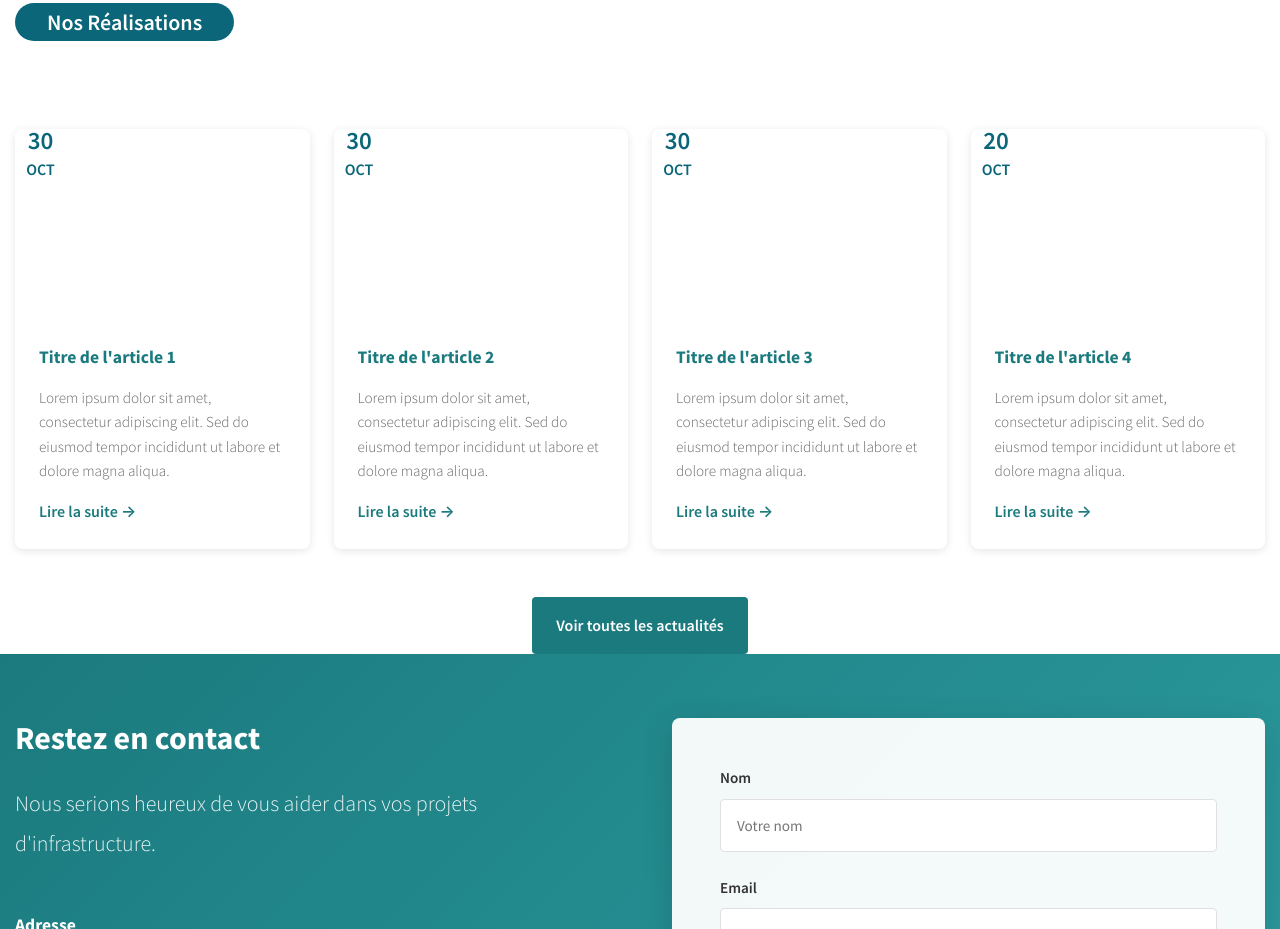
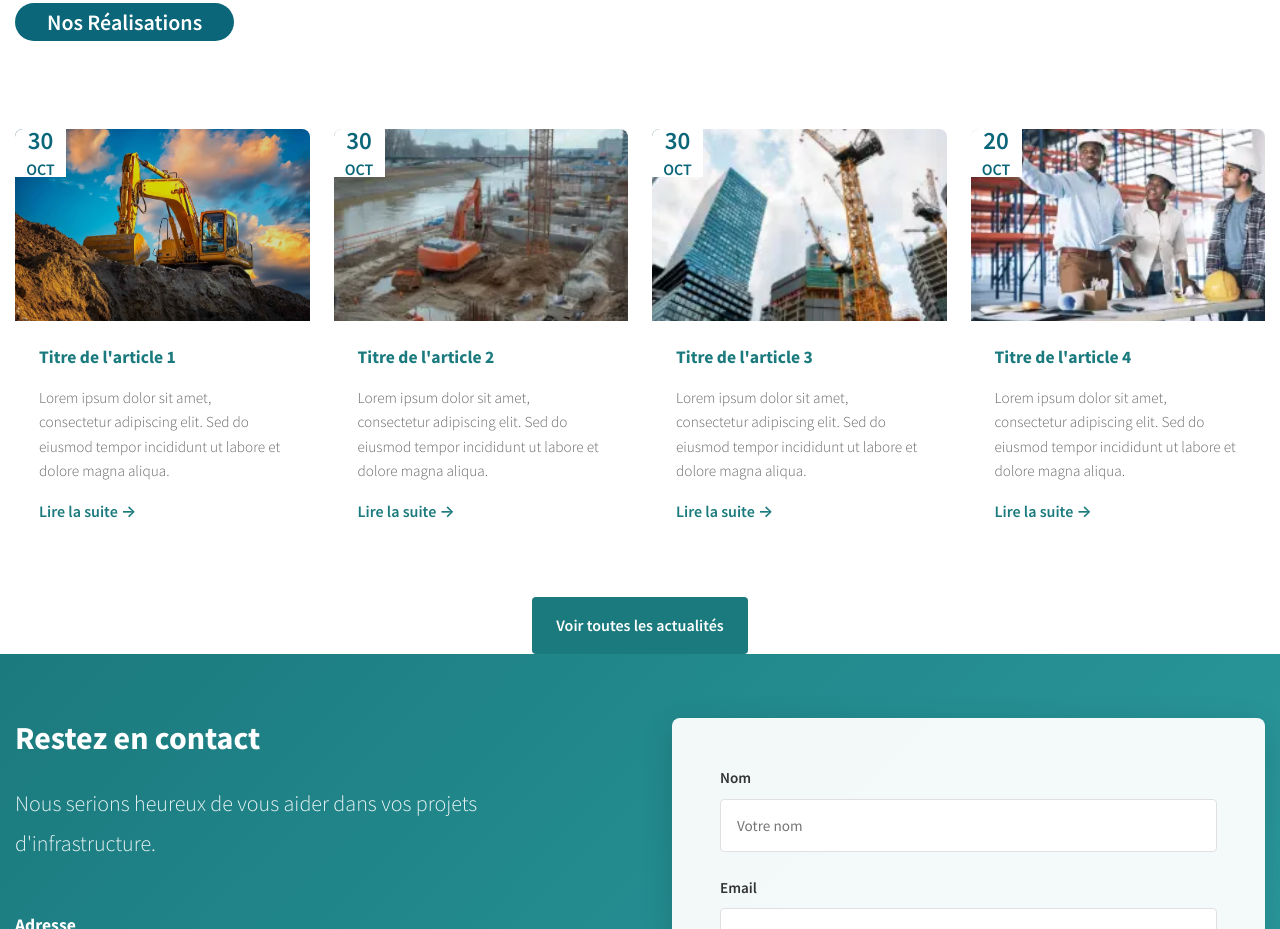
Before and after one commit to jhouedanou/aridge, a Nuxt app: page / in a window 1280 px wide. Shown: the part 4920-5849 px from the top of the page. Built offline with nearby package versions, Linux system fonts and the light colour scheme.

Commit message:
Mise à jour des images des articles en format WEBP et amélioration de la traduction pour la page en construction

```diff
--- a/components/NewsSection.vue
+++ b/components/NewsSection.vue
@@ -31,48 +31,54 @@
 </template>
 
 <script setup lang="ts">
+import { computed } from 'vue'
+
 interface NewsItem {
   id: number
   title: string
   excerpt: string
   image: string
   date: string
+  month: string
 }
 
-const newsList: NewsItem[] = [
+// Articles depuis le JSON
+const articlesData = [
   {
     id: 1,
     title: 'Titre de l\'article 1',
     excerpt: 'Lorem ipsum dolor sit amet, consectetur adipiscing elit. Sed do eiusmod tempor incididunt ut labore et dolore magna aliqua.',
-    image: '/news-1.jpg',
+    image: '/news/01.webp',
     date: '30',
-    month:'Oct'
+    month: 'Oct'
   },
   {
     id: 2,
     title: 'Titre de l\'article 2',
     excerpt: 'Lorem ipsum dolor sit amet, consectetur adipiscing elit. Sed do eiusmod tempor incididunt ut labore et dolore magna aliqua.',
-    image: '/news-2.jpg',
+    image: '/news/02.webp',
     date: '30',
-    month:'Oct'
+    month: 'Oct'
   },
   {
     id: 3,
     title: 'Titre de l\'article 3',
     excerpt: 'Lorem ipsum dolor sit amet, consectetur adipiscing elit. Sed do eiusmod tempor incididunt ut labore et dolore magna aliqua.',
-    image: '/news-3.jpg',
+    image: '/news/03.webp',
     date: '30',
-    month:'Oct'
+    month: 'Oct'
   },
   {
     id: 4,
     title: 'Titre de l\'article 4',
     excerpt: 'Lorem ipsum dolor sit amet, consectetur adipiscing elit. Sed do eiusmod tempor incididunt ut labore et dolore magna aliqua.',
-    image: '/news-4.jpg',
+    image: '/news/04.webp',
     date: '20',
-    month:'Oct'
+    month: 'Oct'
   }
 ]
+
+const newsList = computed<NewsItem[]>(() => articlesData)
 </script>
 
 <style scoped>
@@ -117,7 +123,6 @@ const newsList: NewsItem[] = [
   background: white;
   border-radius: 8px;
   overflow: hidden;
-  box-shadow: 0 2px 8px rgba(0, 0, 0, 0.1);
   transition: all var(--transition-speed);
   display: flex;
   flex-direction: column;
@@ -125,7 +130,6 @@ const newsList: NewsItem[] = [
 
 .news-card:hover {
   transform: translateY(-8px);
-  box-shadow: 0 12px 32px rgba(27, 122, 126, 0.15);
 }
 
 .news-image {
--- a/composables/useTranslation.ts
+++ b/composables/useTranslation.ts
@@ -1,12 +1,22 @@
-import fr from '~/locales/fr.json'
-
-type DeepPartial<T> = T extends object ? {
-  [P in keyof T]?: DeepPartial<T[P]>
-} : T
-
 export const useTranslation = (locale: string = 'fr') => {
   const messages: Record<string, any> = {
-    fr
+    fr: {
+      "hero": {
+        "title": "Construction et financement d'infrastructures",
+        "cta": "En savoir plus"
+      },
+      "underConstruction": {
+        "title": "Page en construction",
+        "subtitle": "Nous travaillons dur pour préparer cette section. Elle sera bientôt disponible !",
+        "features": [
+          "Contenu riche et informatif",
+          "Design moderne et responsive",
+          "Expérience utilisateur optimisée"
+        ],
+        "backHome": "Retour à l'accueil",
+        "contactUs": "Nous contacter"
+      }
+    }
   }
 
   const currentMessages = messages[locale] || messages.fr
--- a/locales/fr.json
+++ b/locales/fr.json
@@ -56,7 +56,7 @@
         "id": 1,
         "title": "Titre de l'article 1",
         "excerpt": "Lorem ipsum dolor sit amet, consectetur adipiscing elit. Sed do eiusmod tempor incididunt ut labore et dolore magna aliqua.",
-        "image": "/news-1.jpg",
+        "image": "/news/01.webp",
         "date": "30",
         "month": "Oct"
       },
@@ -64,23 +64,23 @@
         "id": 2,
         "title": "Titre de l'article 2",
         "excerpt": "Lorem ipsum dolor sit amet, consectetur adipiscing elit. Sed do eiusmod tempor incididunt ut labore et dolore magna aliqua.",
-        "image": "/news-2.jpg",
-        "date": "30",
+        "image": "/news/02.webp",
+        "date": "28",
         "month": "Oct"
       },
       {
         "id": 3,
         "title": "Titre de l'article 3",
         "excerpt": "Lorem ipsum dolor sit amet, consectetur adipiscing elit. Sed do eiusmod tempor incididunt ut labore et dolore magna aliqua.",
-        "image": "/news-3.jpg",
-        "date": "30",
+        "image": "/news/03.webp",
+        "date": "27",
         "month": "Oct"
       },
       {
         "id": 4,
         "title": "Titre de l'article 4",
         "excerpt": "Lorem ipsum dolor sit amet, consectetur adipiscing elit. Sed do eiusmod tempor incididunt ut labore et dolore magna aliqua.",
-        "image": "/news-4.jpg",
+        "image": "/news/04.webp",
         "date": "20",
         "month": "Oct"
       }
--- a/pages/actualites.vue
+++ b/pages/actualites.vue
@@ -14,30 +14,22 @@
           </svg>
         </div>
 
-        <h1 class="construction-title">Page en construction</h1>
+        <h1 class="construction-title">{{ t('underConstruction.title') }}</h1>
 
         <p class="construction-subtitle">
-          Nous travaillons dur pour préparer cette section. Elle sera bientôt disponible !
+          {{ t('underConstruction.subtitle') }}
         </p>
 
         <div class="construction-features">
-          <div class="feature-item">
+          <div v-for="(feature, index) in t('underConstruction.features')" :key="index" class="feature-item">
             <div class="feature-icon">✓</div>
-            <p>Contenu riche et informatif</p>
-          </div>
-          <div class="feature-item">
-            <div class="feature-icon">✓</div>
-            <p>Design moderne et responsive</p>
-          </div>
-          <div class="feature-item">
-            <div class="feature-icon">✓</div>
-            <p>Expérience utilisateur optimisée</p>
+            <p>{{ feature }}</p>
           </div>
         </div>
 
         <div class="construction-actions">
-          <NuxtLink to="/" class="btn btn-primary">Retour à l'accueil</NuxtLink>
-          <a href="mailto:contact@aridge.com" class="btn btn-outline">Nous contacter</a>
+          <NuxtLink to="/" class="btn btn-primary">{{ t('underConstruction.backHome') }}</NuxtLink>
+          <a href="mailto:contact@aridge.com" class="btn btn-outline">{{ t('underConstruction.contactUs') }}</a>
         </div>
       </div>
     </div>
@@ -45,9 +37,13 @@
 </template>
 
 <script setup lang="ts">
+import { useTranslation } from '~/composables/useTranslation'
+
 definePageMeta({
   layout: 'default'
 })
+
+const { t } = useTranslation()
 </script>
 
 <style scoped>
```
